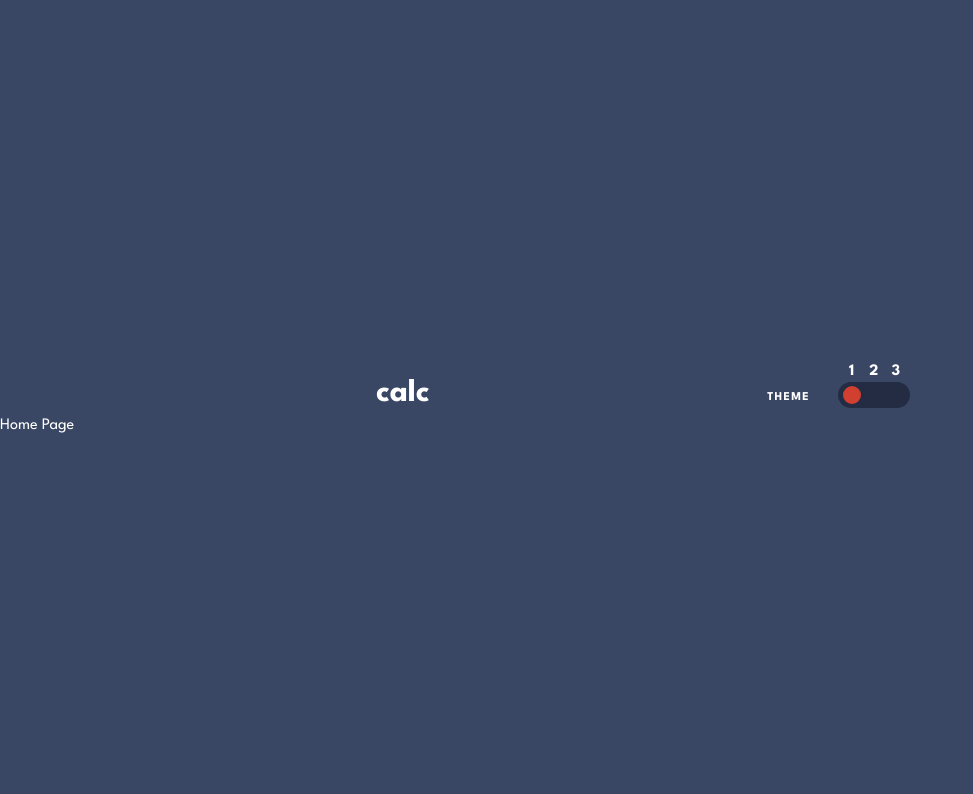
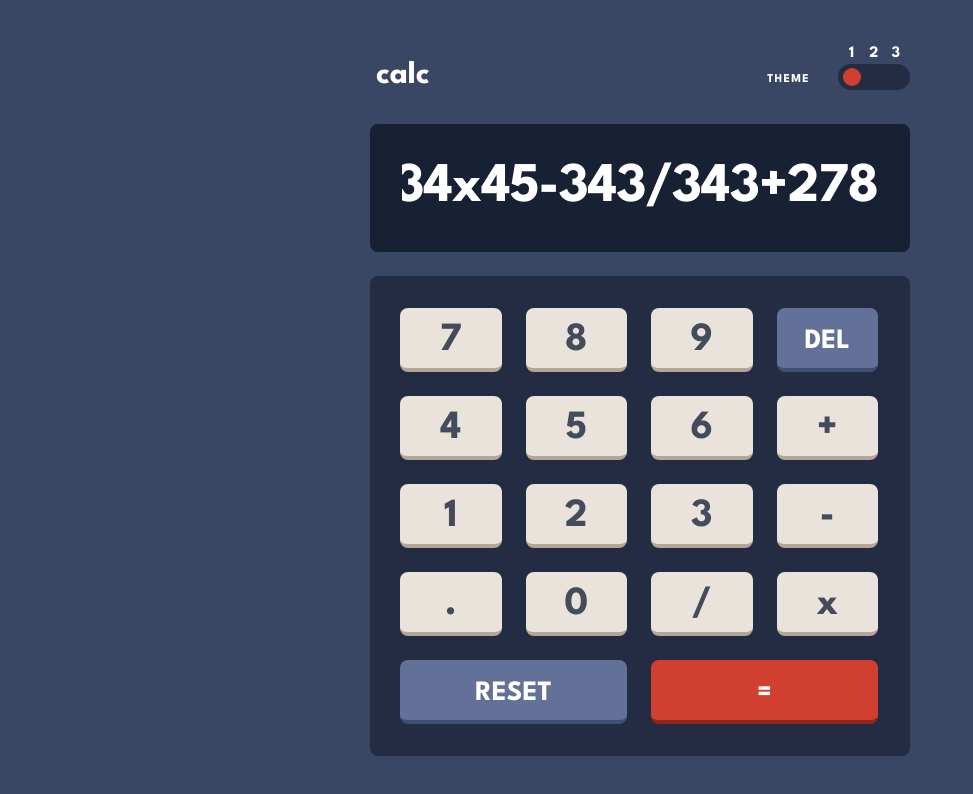
Before and after one commit to anindyoo/fe-mentor-6-calculator-app, a React (Create React App) app: page /fe-mentor-6-calculator-app/ in a window 1280 px wide. Shown: the top 794 px of the page, without its empty margins (0-973 px from the left). Built offline with nearby package versions, Linux system fonts and the light colour scheme.

Commit message:
feat: create the calculator's static ui with its components.

```diff
--- a/src/components/KeyButton/KeyButton.jsx
+++ b/src/components/KeyButton/KeyButton.jsx
@@ -0,0 +1,48 @@
+import useThemeStore from '../../store/themeStore';
+
+const KeyButton = (props) => {
+  const {
+    keyButton,
+  } = props;
+
+  const {
+    activeTheme,
+  } = useThemeStore();
+
+  const keysTheme = activeTheme.keys;
+  const textTheme = activeTheme.text;
+
+  return (
+    <button
+      type="button"
+      onClick={() => {}}
+      className={`
+      KEY-BUTTON-COMPONENT
+      h-16
+      rounded-lg
+      border-b-4
+      ${(keyButton === 'RESET' || keyButton === '=') && 'col-span-2'}
+      ${(keyButton === 'RESET' || keyButton === 'DEL')
+        ? `${keysTheme.secondary} ${keysTheme.secondaryShadow} ${textTheme.secondaryKey}`
+        : `${keyButton === '='
+          ? `${keysTheme.tertiary} ${keysTheme.tertiaryShadow} ${textTheme.calculateKey}`
+          : `${keysTheme.primary} ${keysTheme.primaryShadow} ${textTheme.key}
+        `}
+      `}`}
+    >
+      <div className={`
+      KEY-LABEL
+      pt-1.5
+      font-bold
+      ${(keyButton === 'DEL' || keyButton === 'RESET' || keyButton === '=')
+        ? 'text-[1.75rem]'
+        : 'text-[2.5rem]/[1.25em]'
+      }`}
+      >
+        {keyButton}
+      </div>
+    </button>
+  );
+};
+
+export default KeyButton;
--- a/src/components/Keypad/Keypad.jsx
+++ b/src/components/Keypad/Keypad.jsx
@@ -0,0 +1,31 @@
+import useThemeStore from '../../store/themeStore';
+import KeyButton from '../KeyButton/KeyButton';
+
+const keyButtonData = [
+  '7', '8', '9', 'DEL',
+  '4', '5', '6', '+',
+  '1', '2', '3', '-',
+  '.', '0', '/', 'x',
+  'RESET', '=',
+];
+
+const Keypad = () => {
+  const {
+    activeTheme,
+  } = useThemeStore();
+
+  return (
+    <div className={`
+    KEYPAD-COMPONENT
+    SECTION-CENTER
+    grid grid-cols-4 gap-6
+    pl-[1.875rem] pr-8 py-8
+    rounded-lg
+    ${activeTheme.bg.keypad}`}
+    >
+      {keyButtonData.map((keyButton) => <KeyButton key={keyButton} keyButton={keyButton} />)}
+    </div>
+  );
+};
+
+export default Keypad;
--- a/src/components/Screen/Screen.jsx
+++ b/src/components/Screen/Screen.jsx
@@ -0,0 +1,31 @@
+import useThemeStore from '../../store/themeStore';
+
+const Screen = () => {
+  const {
+    activeTheme,
+  } = useThemeStore();
+
+  return (
+    <div className={`
+    SCREEN-COMPONENT
+    SECTION-CENTER
+    h-32
+    px-8
+    content-center
+    rounded-lg
+    ${activeTheme.bg.screen}`}
+    >
+      <div className="
+      SCREEN-TEXT
+      flex flex-row justify-end
+      max-w-[29.875rem]
+      text-[3.5rem] text-right font-bold
+      text-nowrap overflow-hidden tracking-[-0.02em]"
+      >
+        12+34x45-343/343+278
+      </div>
+    </div>
+  );
+};
+
+export default Screen;
--- a/src/pages/Home.jsx
+++ b/src/pages/Home.jsx
@@ -1,9 +1,26 @@
+import Keypad from '../components/Keypad/Keypad';
+import Screen from '../components/Screen/Screen';
+import useThemeStore from '../store/themeStore';
+
 const Home = () => {
-  console.log();
+  const {
+    activeTheme,
+  } = useThemeStore();
 
   return (
-    <div>
-      Home Page
+    <div className={`
+    HOME
+    SECTION-CENTER
+    ${activeTheme.bg.page}`}
+    >
+      <div className="
+      CALCULATOR-WRAPPER
+      flex flex-col gap-6
+      mt-7"
+      >
+        <Screen />
+        <Keypad />
+      </div>
     </div>
   );
 };
```
